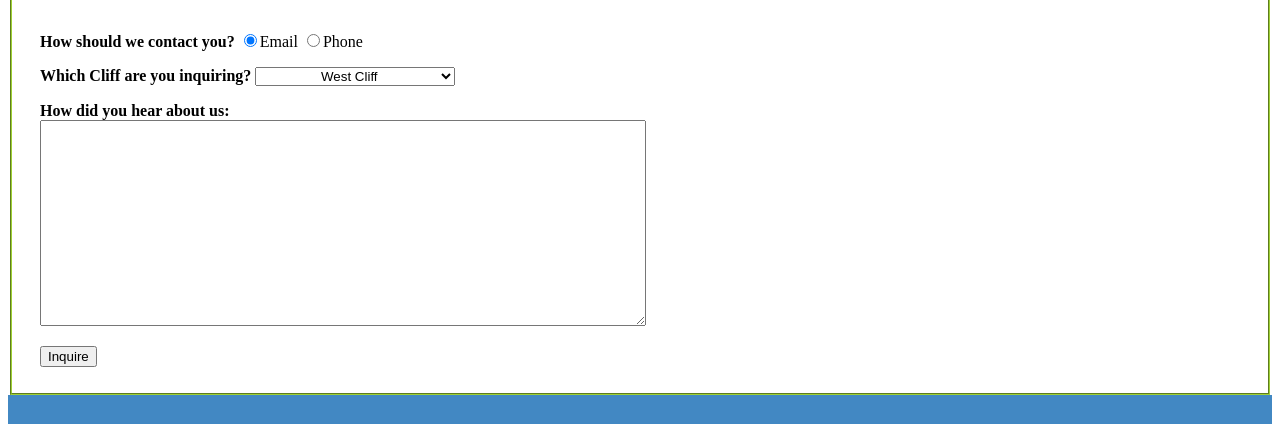
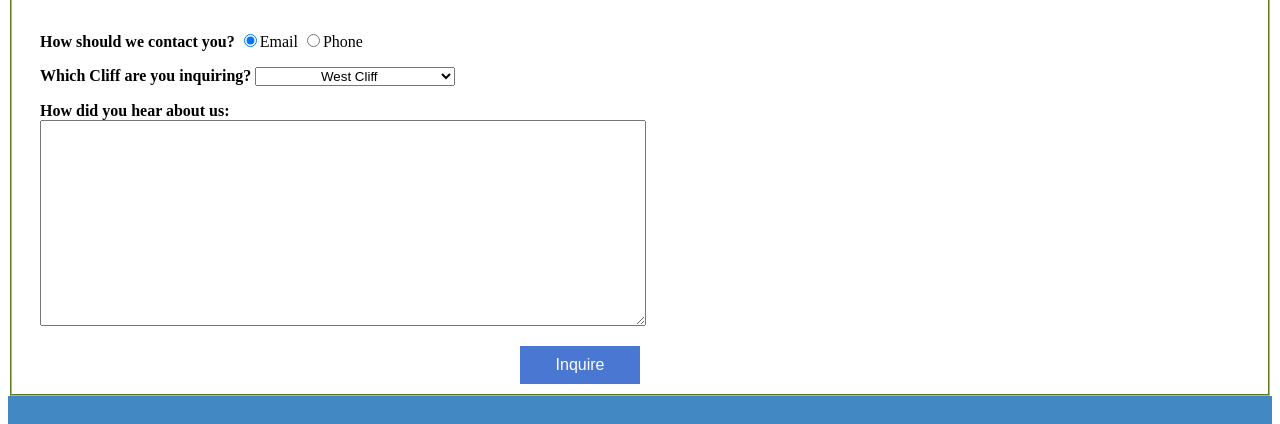
Before and after one commit to shaswatiroy/WEB801w2d2homework, a plain HTML site: page contact.html in a window 1280 px wide. Shown: the part 844-1268 px from the top of the page. Drawn offline with Linux system fonts and the light colour scheme.

Commit message:
Updated styles.css

```diff
--- a/styles.css
+++ b/styles.css
@@ -262,3 +262,16 @@ form label {
     width: 50%;
     height: 200px;
 }
+
+input[type=submit] {
+    width: 10%;
+    background-color: #4977D1;
+    border: none;
+    color: #fff;
+    padding: 10px 32px;
+    text-align: center;
+    text-decoration: none;
+    float: right;
+    margin-right: 50%;
+    font-size: 16px;
+}
```
